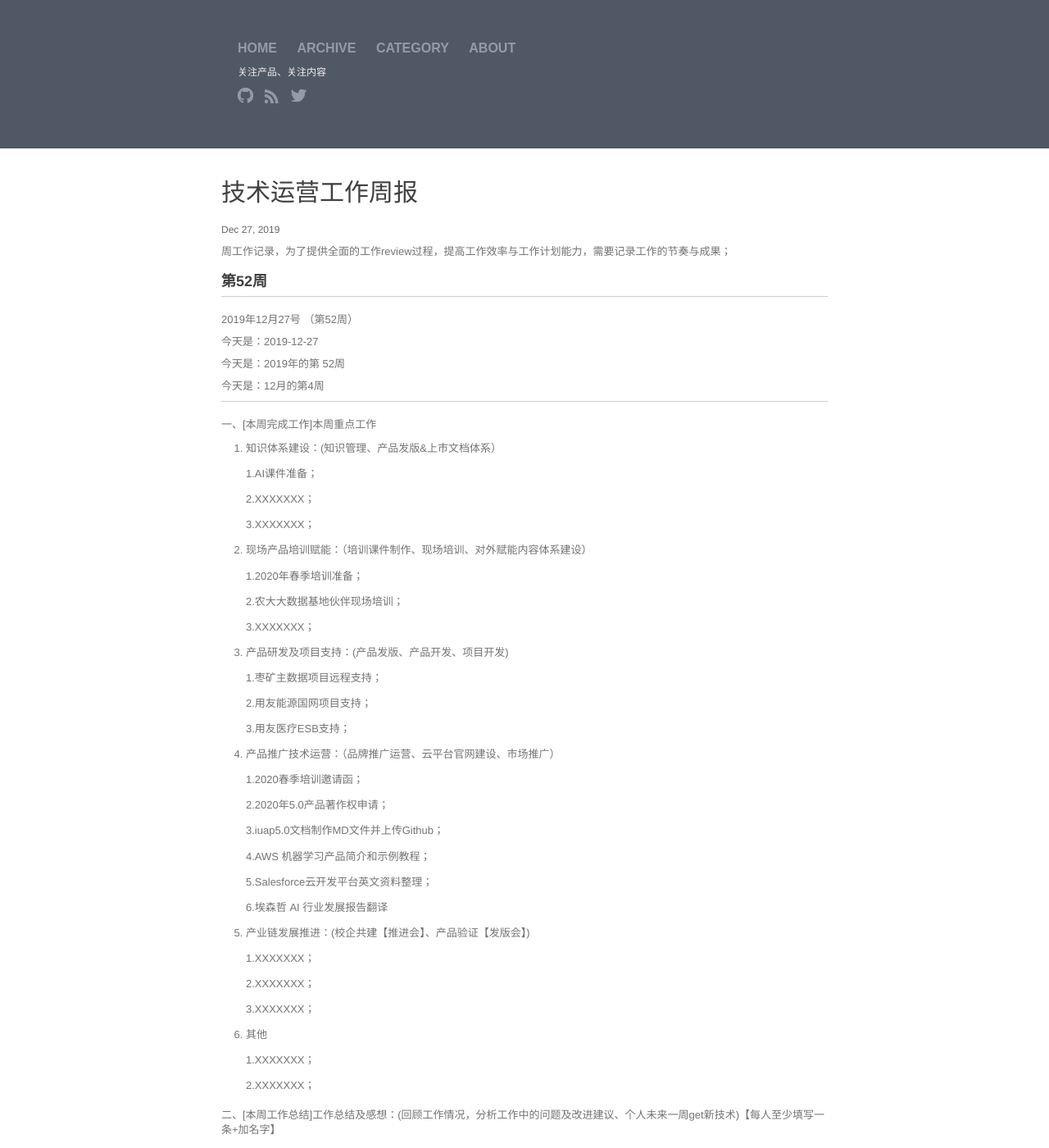
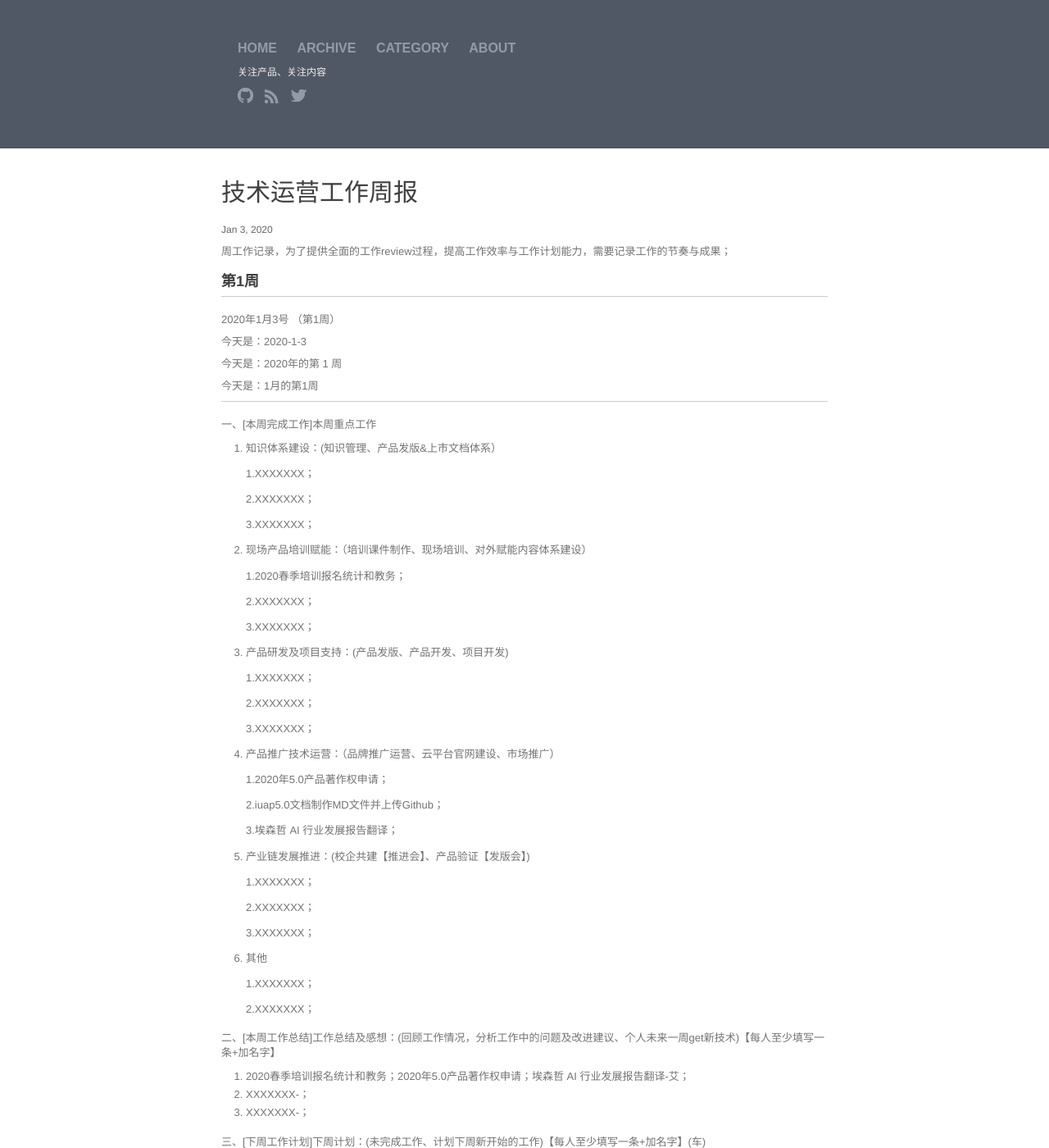
Before and after one commit to walllFlower/blog, a Jekyll site: the page built from _posts/2018-07-17-day_report_cxz.md, in a window 1280 px wide and 1400 px high. Shown: the whole window at 82% size. Built offline with Jekyll 4.4.1, drawn with Linux system fonts in a browser that asks for light colours; comment, search, counter and statistics services are not loaded; some of the changed text lies outside the part shown.

Commit message:
Update 2018-07-17-day_report_cxz.md

```diff
--- a/_posts/2018-07-17-day_report_cxz.md
+++ b/_posts/2018-07-17-day_report_cxz.md
@@ -1,11 +1,107 @@
 ---
 layout: post
 title:  "技术运营工作周报"
-date:   2019-12-27 14:57:32
+date:   2020-1-3 14:57:32
 categories: 技术运营工作周报
 ---
 
 周工作记录，为了提供全面的工作review过程，提高工作效率与工作计划能力，需要记录工作的节奏与成果；
+
+###  第1周
+
+***
+
+2020年1月3号 （第1周）
+
+今天是：2020-1-3
+
+今天是：2020年的第 1 周
+
+今天是：1月的第1周
+
+***
+
+
+一、[本周完成工作]本周重点工作
+
+1. 知识体系建设：(知识管理、产品发版&上市文档体系）
+
+    1.XXXXXXX；
+
+    2.XXXXXXX；
+
+    3.XXXXXXX；
+
+2. 现场产品培训赋能：（培训课件制作、现场培训、对外赋能内容体系建设）
+
+    1.2020春季培训报名统计和教务；
+
+    2.XXXXXXX；
+
+    3.XXXXXXX；
+
+3. 产品研发及项目支持：(产品发版、产品开发、项目开发)
+
+    1.XXXXXXX；
+
+    2.XXXXXXX；
+
+    3.XXXXXXX；
+
+4. 产品推广技术运营：（品牌推广运营、云平台官网建设、市场推广）
+
+    1.2020年5.0产品著作权申请；
+
+    2.iuap5.0文档制作MD文件并上传Github；
+
+    3.埃森哲 AI 行业发展报告翻译；
+
+
+5. 产业链发展推进：(校企共建【推进会】、产品验证【发版会】)
+
+    1.XXXXXXX；
+
+    2.XXXXXXX；
+
+    3.XXXXXXX；
+
+6. 其他
+
+    1.XXXXXXX；
+
+    2.XXXXXXX；
+
+二、[本周工作总结]工作总结及感想：(回顾工作情况，分析工作中的问题及改进建议、个人未来一周get新技术)【每人至少填写一条+加名字】
+
+1. 2020春季培训报名统计和教务；2020年5.0产品著作权申请；埃森哲 AI 行业发展报告翻译-艾；
+2. XXXXXXX-；
+3. XXXXXXX-；
+
+三、[下周工作计划]下周计划：(未完成工作、计划下周新开始的工作)【每人至少填写一条+加名字】(车)
+
+1. 2020春季培训教务；2020年5.0产品著作权申请；iuap5.0文档制作MD文件并上传Github-艾；
+2. XXXXXXX-；
+3. XXXXXXX-；
+
+
+
+
+
+###  第52周
+
+***
+
+2019年12月27号 （第52周）
+
+今天是：2019-12-27
+
+今天是：2019年的第 52周
+
+今天是：12月的第4周
+
+***
+
+
 
 ###  第52周
 
```
